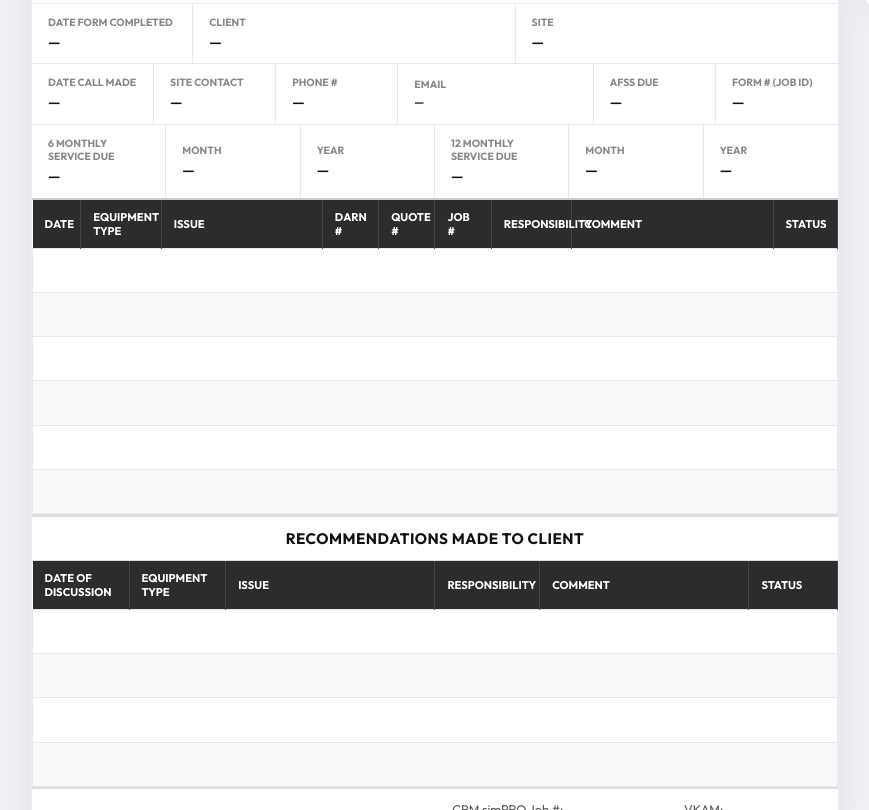
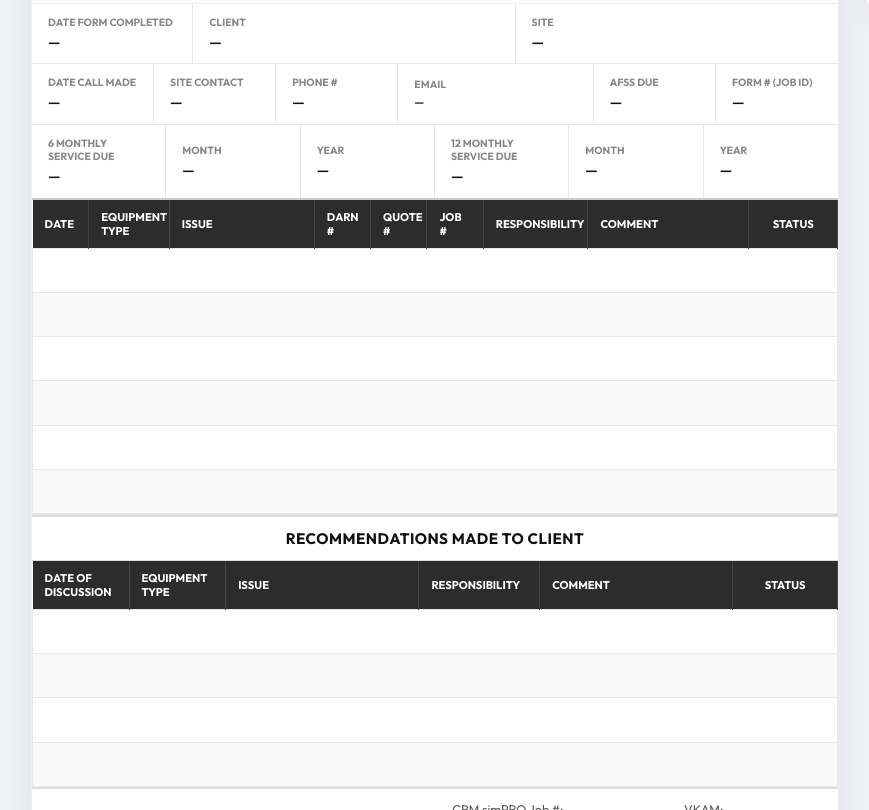
Before and after one commit to Bryanmorales1299/fpows, a website: page index.html in a window 1280 px wide. Shown: the part 410-1220 px from the top of the page, without its empty margins (33-902 px from the left). Drawn offline with Linux system fonts and the light colour scheme; no server answers.

Commit message:
Fix: Table column alignment and status badge centering

```diff
--- a/index.html
+++ b/index.html
@@ -115,6 +115,7 @@
             border: 1px solid #e8e8e8; vertical-align: top;
             word-wrap: break-word; line-height: 1.5;
         }
+        .works-table .col-status { text-align: center; vertical-align: middle; }
         .works-table td[colspan] { text-align: center; color: #aaa; font-style: italic; }
         .works-table tr:nth-child(even) td { background: #f9f9f9; }
         .empty-row td { height: 26px; }
@@ -406,15 +407,15 @@
         <table class="works-table" id="works-table">
             <thead>
                 <tr>
-                    <th style="width:6%">Date</th>
+                    <th style="width:7%">Date</th>
                     <th style="width:10%">Equipment Type</th>
-                    <th style="width:20%">Issue</th>
+                    <th style="width:18%">Issue</th>
                     <th style="width:7%">DARN #</th>
                     <th style="width:7%">Quote #</th>
                     <th style="width:7%">Job #</th>
-                    <th style="width:10%">Responsibility</th>
-                    <th style="width:25%">Comment</th>
-                    <th style="width:8%">Status</th>
+                    <th style="width:13%">Responsibility</th>
+                    <th style="width:20%">Comment</th>
+                    <th style="width:11%" class="col-status">Status</th>
                 </tr>
             </thead>
             <tbody id="f-works-body">
@@ -434,10 +435,10 @@
                 <tr>
                     <th style="width:12%">Date of Discussion</th>
                     <th style="width:12%">Equipment Type</th>
-                    <th style="width:26%">Issue</th>
-                    <th style="width:13%">Responsibility</th>
-                    <th style="width:26%">Comment</th>
-                    <th style="width:11%">Status</th>
+                    <th style="width:24%">Issue</th>
+                    <th style="width:15%">Responsibility</th>
+                    <th style="width:24%">Comment</th>
+                    <th style="width:13%" class="col-status">Status</th>
                 </tr>
             </thead>
             <tbody>
@@ -528,7 +529,7 @@
                     <td>${w.Job || ''}</td>
                     <td>${w.Responsibility || ''}</td>
                     <td>${w.Comment || ''}</td>
-                    <td>${badgeHtml(w.Status)}</td>`;
+                    <td class="col-status">${badgeHtml(w.Status)}</td>`;
                 tbody.appendChild(tr);
             });
         }
@@ -538,7 +539,7 @@
         for (let i = 0; i < fill; i++) {
             const tr = document.createElement('tr');
             tr.className = 'empty-row';
-            tr.innerHTML = '<td colspan="9">&nbsp;</td>';
+            tr.innerHTML = '<td colspan="8">&nbsp;</td><td class="col-status">&nbsp;</td>';
             tbody.appendChild(tr);
         }
 
```
